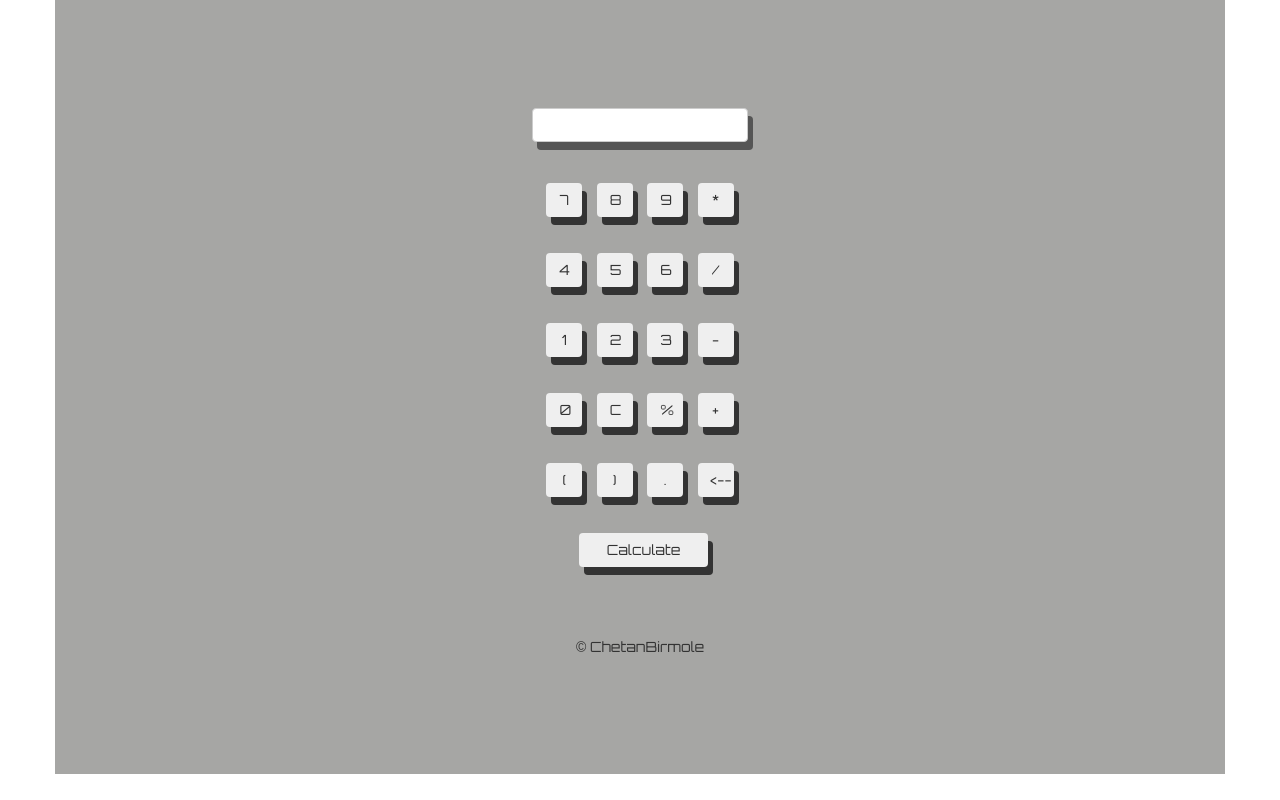
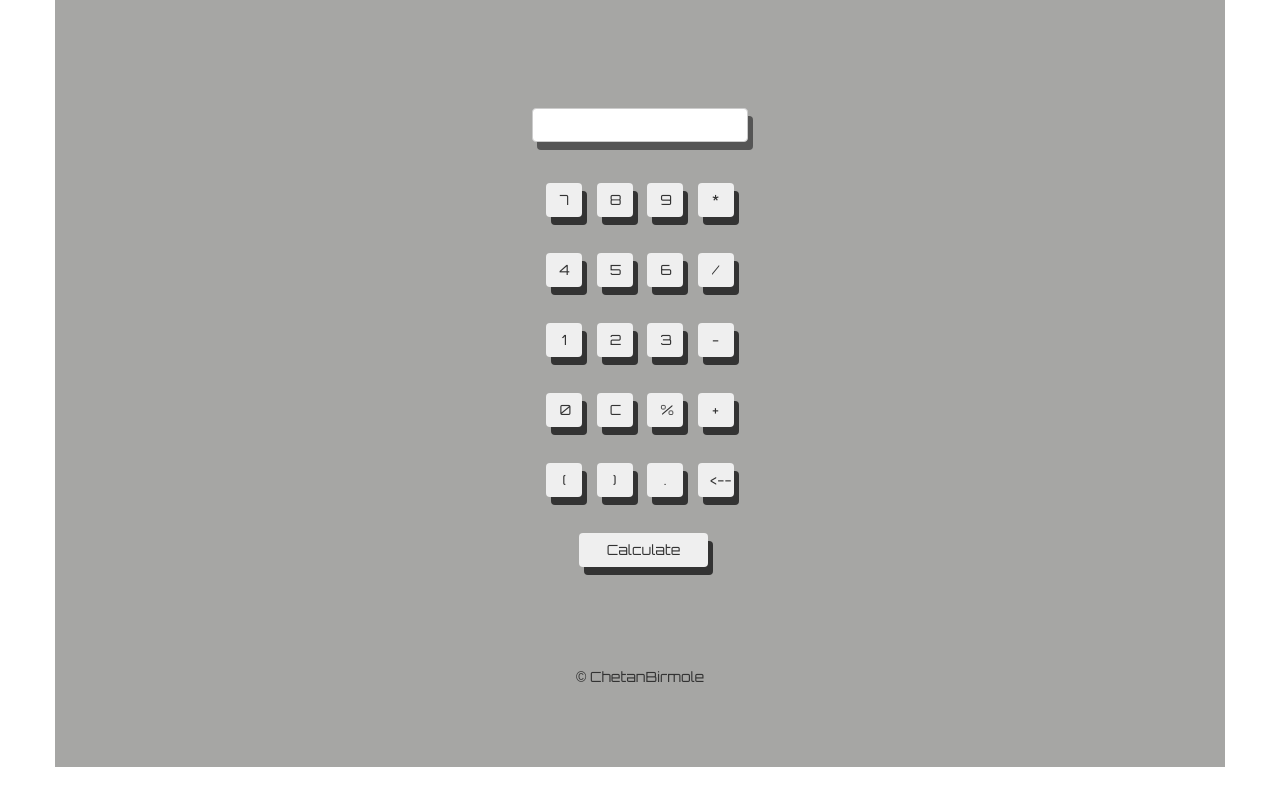
Before and after one commit to chetas11/JavaScriptDOM_Calculator, a plain HTML site: page index.html in a window 1280 px wide. Drawn offline with nearby package versions, Linux system fonts and the light colour scheme.

Commit message:
DomCalcultor

```diff
--- a/styles.css
+++ b/styles.css
@@ -4,7 +4,7 @@ body {
 
 .main-div {
   background-color: #a6a6a4;
-  padding-bottom: 10%;
+  padding-bottom: 40px;
 }
 
 /* Calculator Display  */
@@ -22,7 +22,8 @@ body {
   display: flex;
   align-items: center;
   justify-content: center;
-  margin-top: 70px;
+  margin-top: 100px;
+  margin-bottom: 40px;
 }
 
 .error {
@@ -49,8 +50,8 @@ body {
 
 /* Media */
 
-@media screen and (max-width: 320px) {
+/* @media screen and (max-width: 320px) {
   .center {
     margin-top: 25px;
   }
-}
+} */
```
